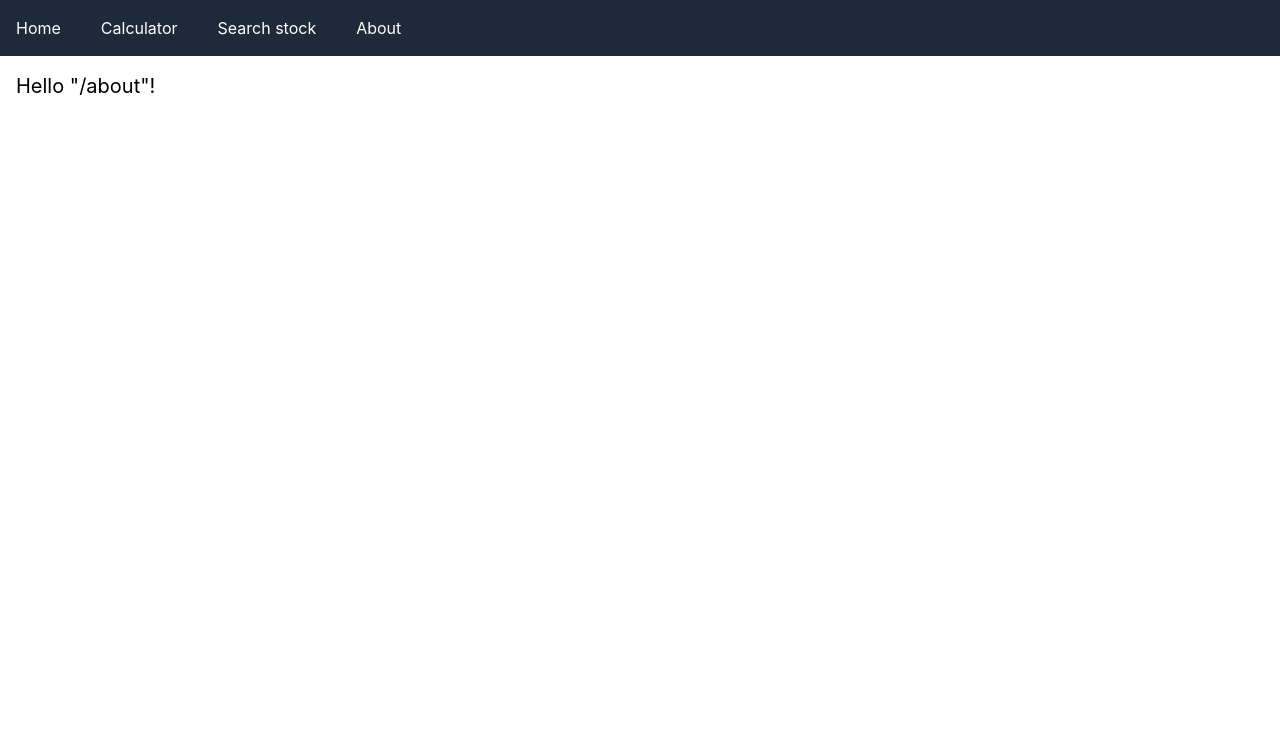
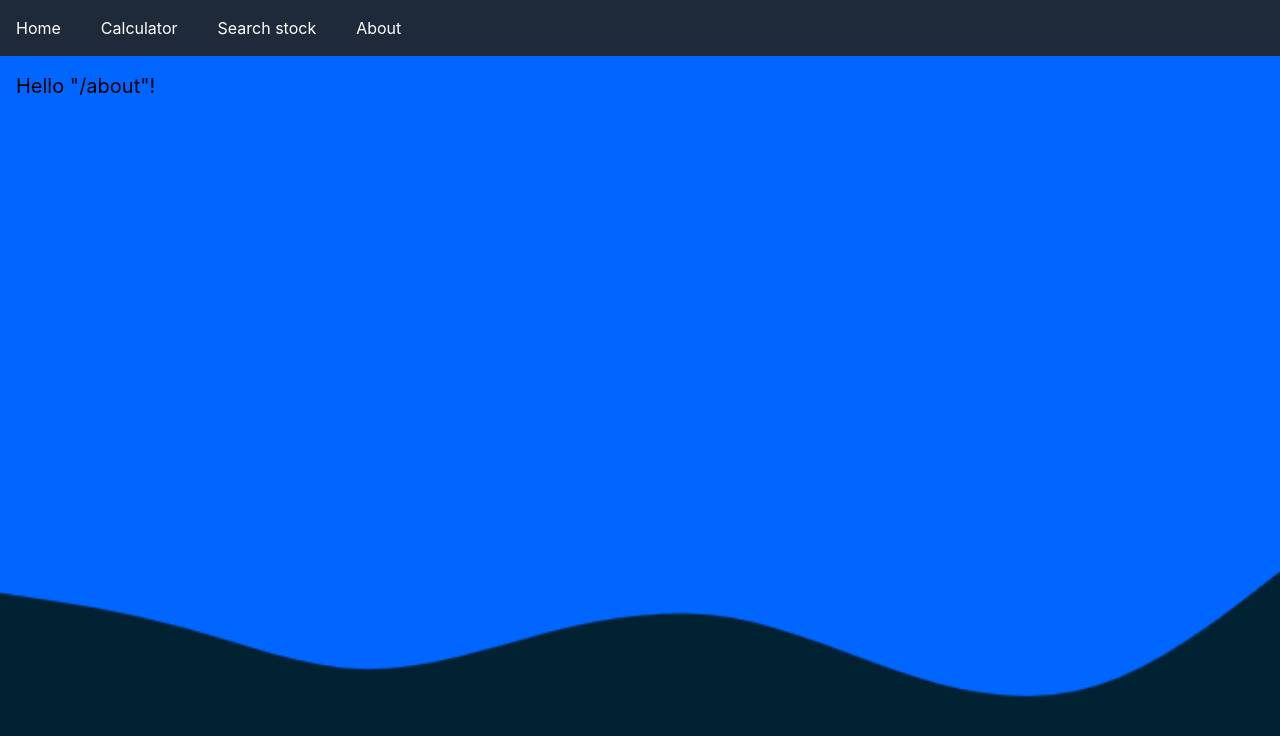
Before and after one commit to samuel-kar/react-finance, a React (Vite) app: page /about in a window 1280 px wide. Shown: the top 736 px of the page. Built offline with nearby package versions, Linux system fonts and the light colour scheme.

Commit message:
create readme file and add background image

```diff
--- a/src/App.css
+++ b/src/App.css
@@ -14,7 +14,7 @@
 }
 
 .App-header {
-  background-color: #0066ff;
+  /*background-color: #0066ff;*/
   min-height: 100vh;
   display: flex;
   flex-direction: column;
--- a/src/routes/__root.tsx
+++ b/src/routes/__root.tsx
@@ -10,11 +10,12 @@ export const Route = createRootRoute({
   component: () => (
     <>
       <QueryClientProvider client={queryClient}>
-        <div className="min-h-screen flex flex-col">
+        <div
+          className="min-h-screen flex flex-col bg-cover bg-center"
+          style={{ backgroundImage: "url('wave-haikei.png')" }}
+        >
           <Navbar />
-          <main className="flex-1">
-            <Outlet />
-          </main>
+          <Outlet />
           <TanStackRouterDevtools />
         </div>
       </QueryClientProvider>
```
Also changed, not shown: wave-haikei.png, 1 other file (tests, documents, lock files or other folders).
